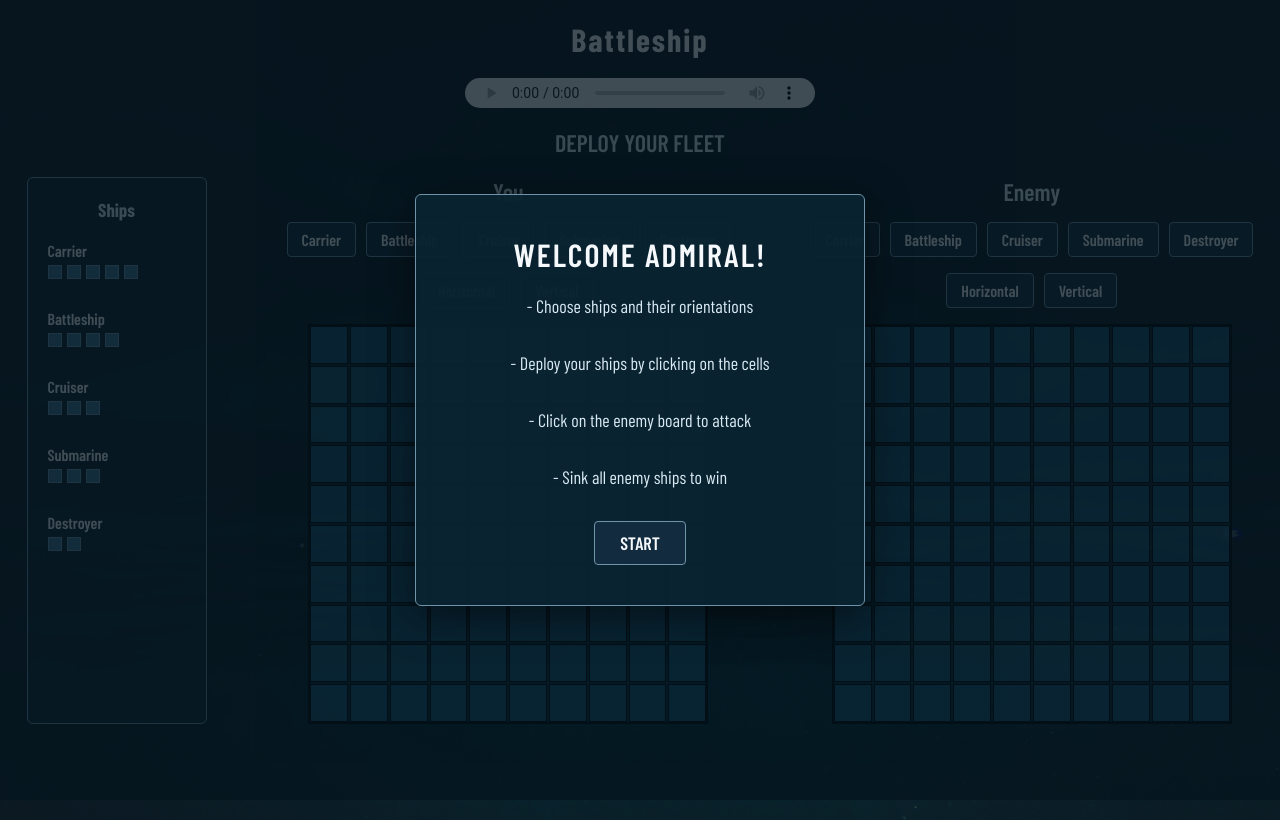
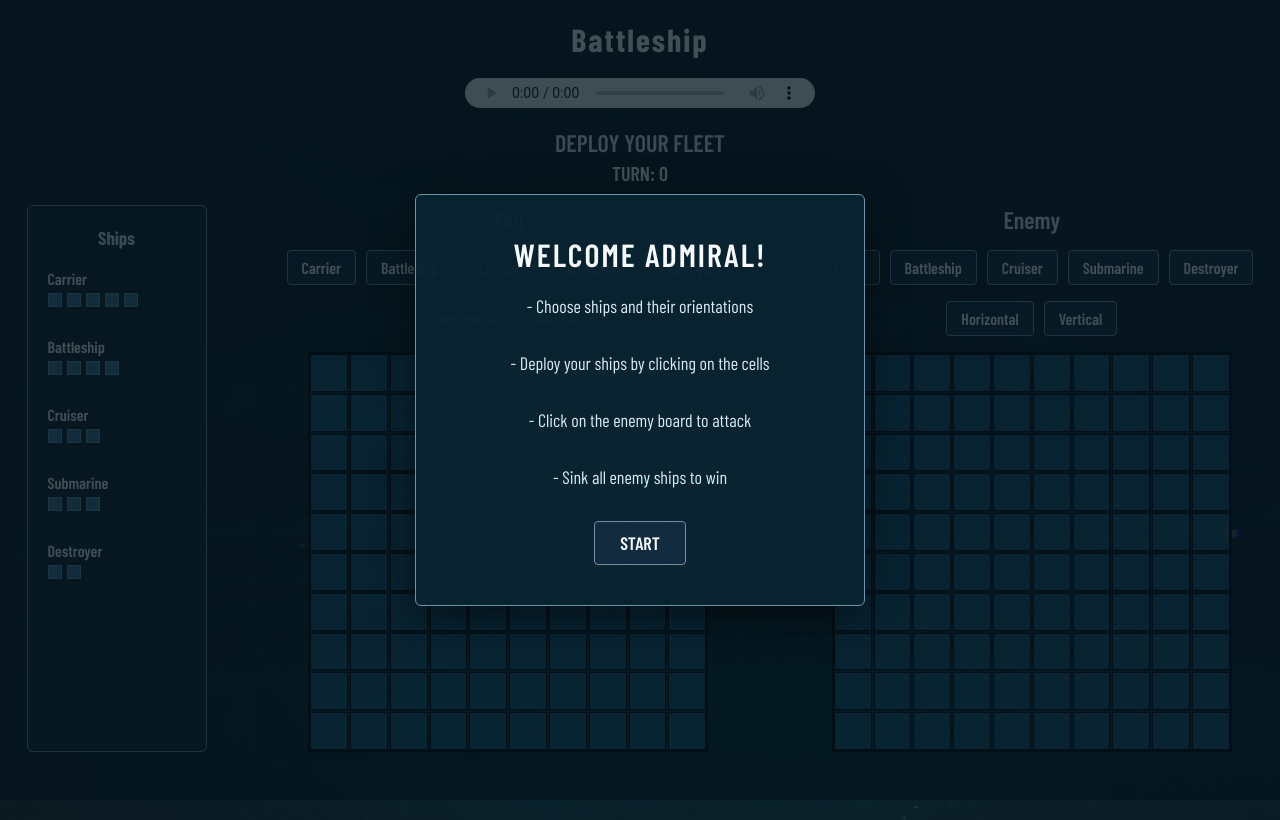
Before and after one commit to canberkg67/battleship, a website with bundled scripts: page index.html in a window 1280 px wide. Built offline with nearby package versions, Linux system fonts and the light colour scheme.

Commit message:
feat: add turn mechanic in dom.js and style it

```diff
--- a/src/dom.js
+++ b/src/dom.js
@@ -3,7 +3,7 @@ const gameContainer = document.getElementById('game-container');
 let gamePhase = 'placement'; // 'placement' or 'battle' or 'game-over'
 let gameStatus;
 
-function createBoard(player, game) {
+function createBoard(player, game , turnCounter) {
     const playerSection = document.createElement('section');
 
     const title = document.createElement('h2');
@@ -91,6 +91,8 @@ function createBoard(player, game) {
                         return;
                     }
 
+                    turnCounter.textContent = `TURN: ${game.turn}`;
+
                     if (hit === "sunk") {
                         cell.textContent = 'X';
                         cell.classList.add('hit');
@@ -149,10 +151,23 @@ function createBoard(player, game) {
     return playerSection;
 }
 
-function createGameStatus() {
+function createGameStatus(game) {
+    const container = document.createElement('div');
+    container.classList.add('game-status');
+
     gameStatus = document.createElement('h2');
     gameStatus.textContent = 'DEPLOY YOUR FLEET';
-    return gameStatus;
+
+    const turnCounter = document.createElement('p');
+    turnCounter.textContent = `TURN: ${game.turn}`;
+
+    container.appendChild(gameStatus);
+    container.appendChild(turnCounter);
+
+    return {
+        element: container,
+        turnCounter
+    };
 }
 
 function startBattle() {
@@ -374,14 +389,17 @@ function renderShips(player, board) {
 }
 
 export function renderGame(game) {
-    const gameStatusElement = createGameStatus();
+    const gameStatusElement = createGameStatus(game);
 
     const fleetInfo = createFleetInfo(game.player1);
 
-    const player1Board = createBoard(game.player1, game);
-    const player2Board = createBoard(game.player2, game);
+    const player1Board = createBoard(game.player1, game , gameStatusElement.turnCounter);
+    const player2Board = createBoard(game.player2, game, gameStatusElement.turnCounter);
 
-    gameContainer.parentElement.insertBefore(gameStatusElement, gameContainer);
+    gameContainer.parentElement.insertBefore(
+        gameStatusElement.element,
+        gameContainer
+    );
     gameContainer.appendChild(fleetInfo);
     gameContainer.appendChild(player1Board);
     gameContainer.appendChild(player2Board);
--- a/style.css
+++ b/style.css
@@ -311,3 +311,24 @@ button:active {
 .game-over-modal p {
     font-size: 20px;
 }
+
+.game-status {
+    display: flex;
+    flex-direction: column;
+    align-items: center;
+    gap: 4px;
+
+    width: 100%;
+    margin-bottom: 20px;
+}
+
+.game-status h2 {
+    text-align: center;
+}
+
+.game-status p {
+    text-align: center;
+    font-size: 20px;
+    font-weight: 600;
+    color: #f5f9fc;
+}
```
